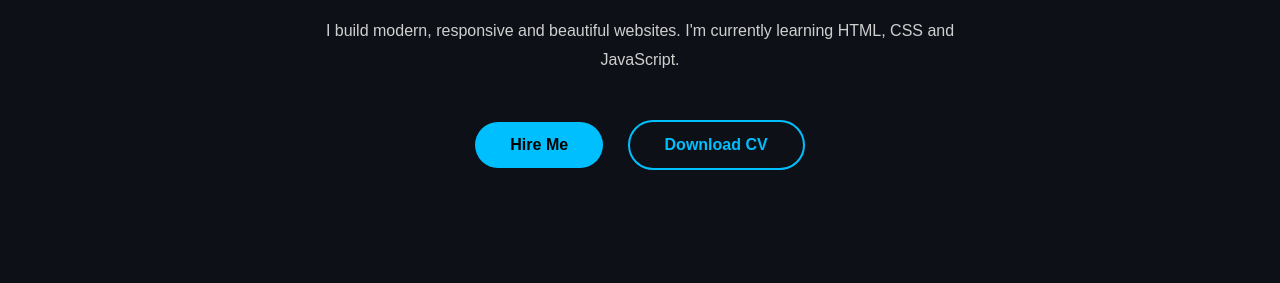
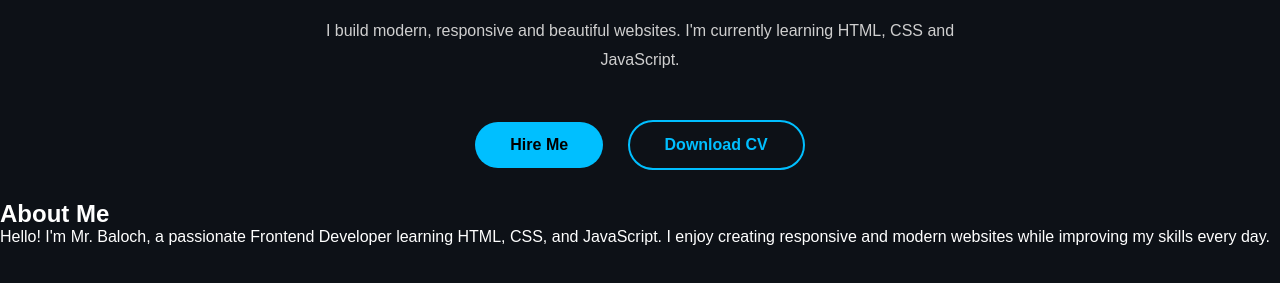
Before and after one commit to noor-9321/noor-9321, a plain HTML site: page index.html in a window 1280 px wide. Shown: the part 343-626 px from the top of the page. Drawn offline with Linux system fonts and the light colour scheme.

Commit message:
Add About Me section to index.html
Added an 'About Me' section with a brief introduction.

```diff
--- a/index.html
+++ b/index.html
@@ -43,5 +43,18 @@
 
     </section>
 
+    <section class="about">
+
+    <h2>About Me</h2>
+
+    <p>
+        Hello! I'm Mr. Baloch, a passionate Frontend Developer learning
+        HTML, CSS, and JavaScript. I enjoy creating responsive and modern
+        websites while improving my skills every day.
+    </p>
+
+</section>
+
+
 </body>
 </html>
```
